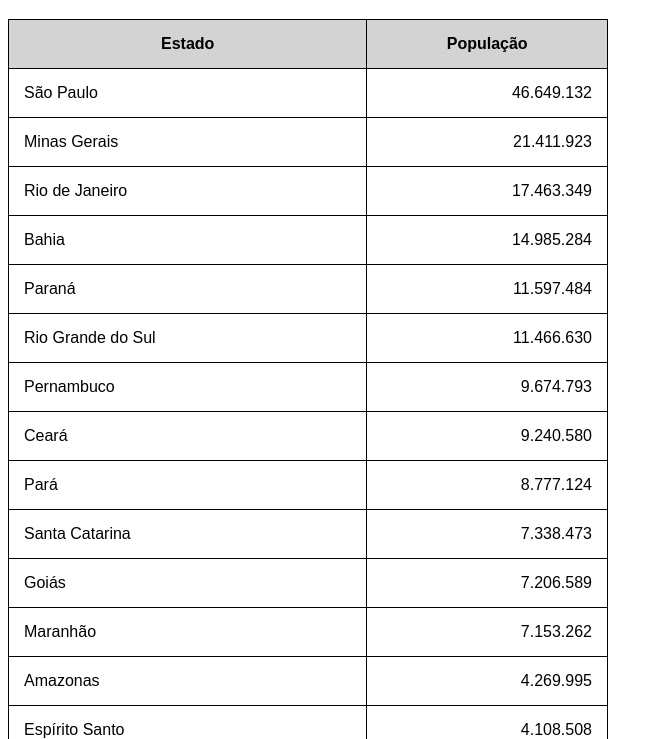
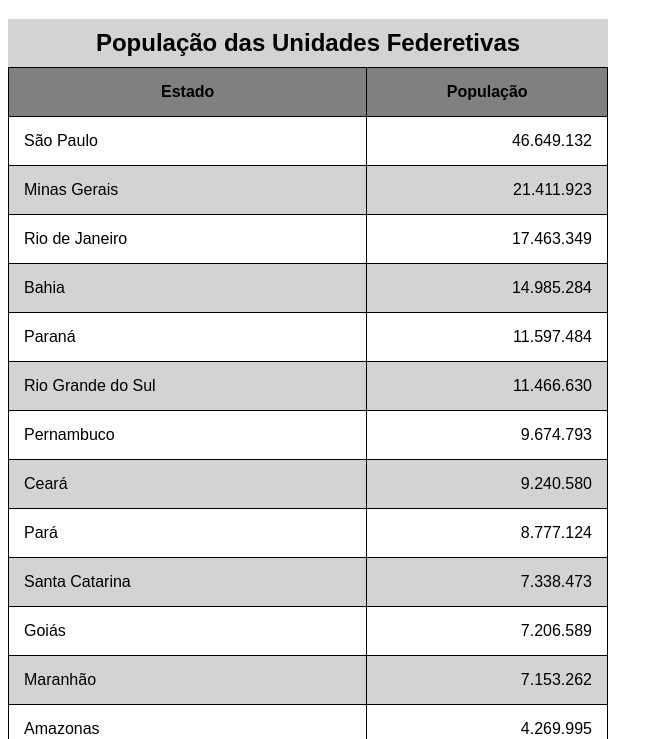
Before and after one commit to LeoSantosp2/HTML-CSS, a plain HTML site: page Exercícios/Ex023/tabela002.html in a window 1280 px wide. Shown: the part 61-800 px from the top of the page, without its empty margins (0-663 px from the left). Drawn offline with Linux system fonts and the light colour scheme.

Commit message:
Initial Commit

```diff
--- a/Exercícios/Ex023/tabela002.html
+++ b/Exercícios/Ex023/tabela002.html
@@ -12,8 +12,17 @@
             width: 600px;
             border-collapse: collapse;
         }
+        caption{
+            font-size: 1.5em;
+            font-weight: bold;
+            padding: 10px;
+            background-color: lightgray;
+        }
         thead, tfoot{
-            background-color: lightgrey;
+            background-color: gray;
+        }
+        tbody > tr:nth-child(even){
+            background-color: lightgray;
         }
         td, th{
             border: 1px solid black;
@@ -28,6 +37,7 @@
 <body>
     <h1>Uso de Tabelas Grandes</h1>
     <table>
+        <caption>População das Unidades Federetivas</caption>
         <thead>
             <tr>
                 <th>Estado</th>
```
Also changed, not shown: Anotações/Tabelas.txt.
